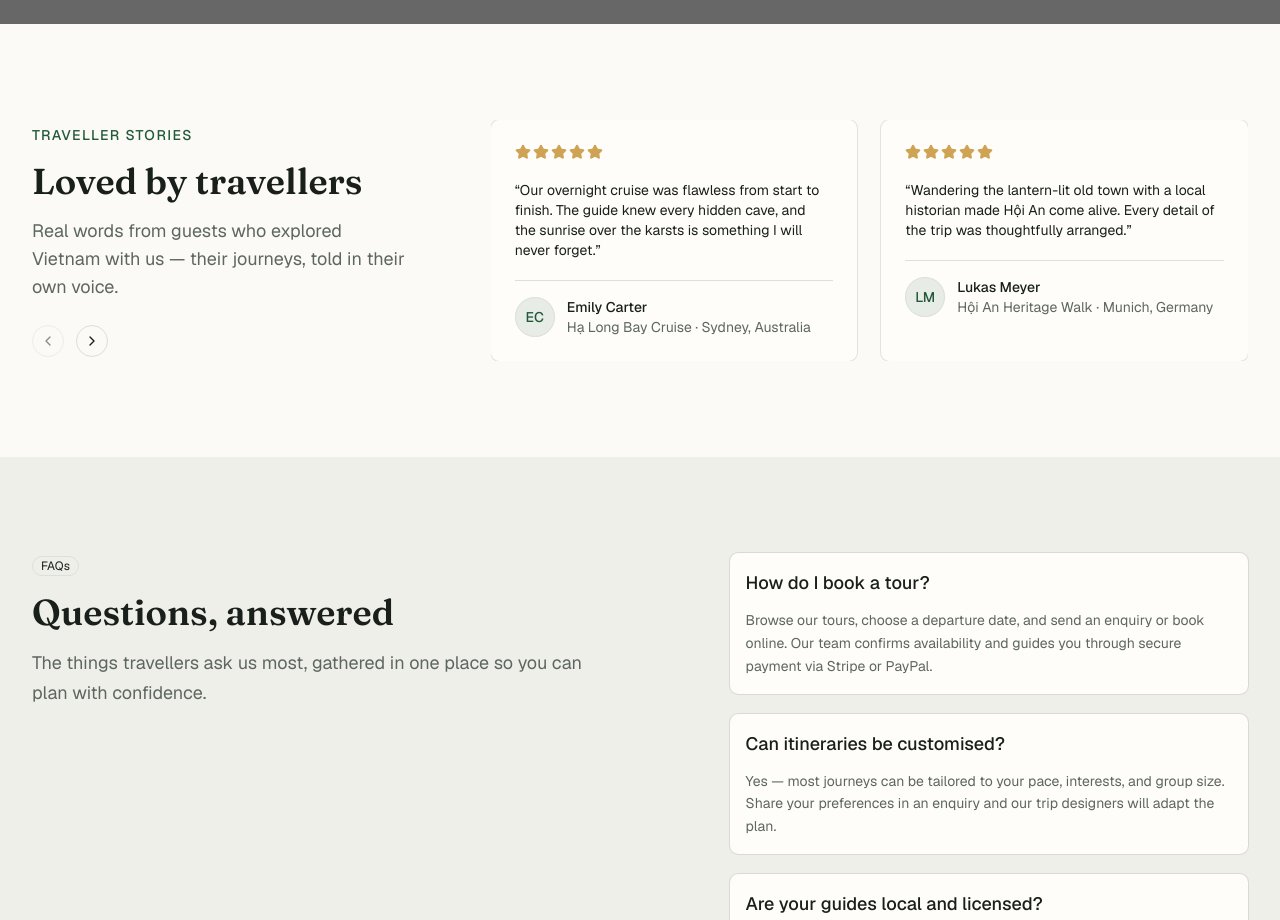
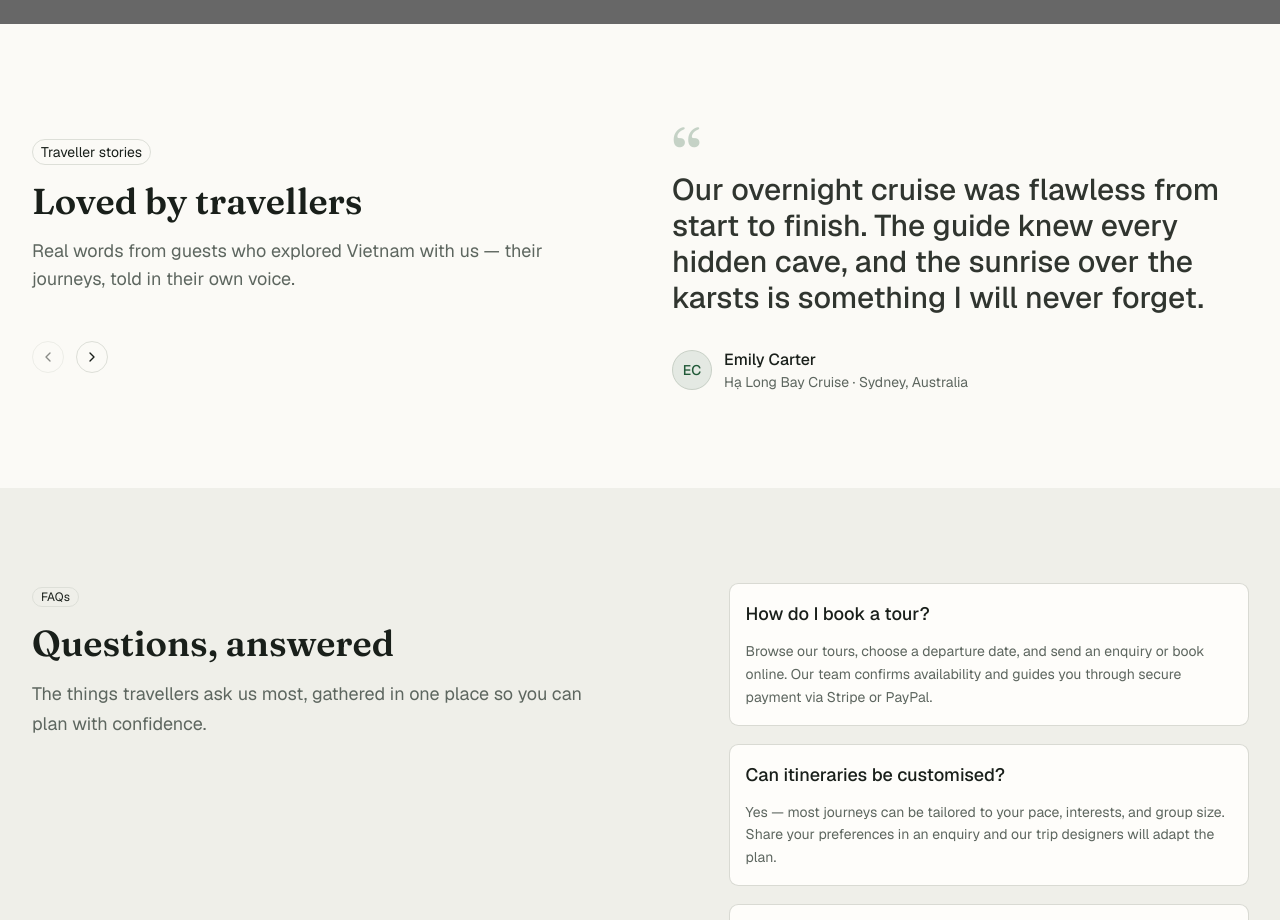
Before and after one commit to yurivolkov21/Tourism-Platform, a Next.js app in the folder apps/web/: page /destinations in a window 1280 px wide. Shown: the part 4380-5300 px from the top of the page. Built offline with nearby package versions, Linux system fonts and the light colour scheme; grey boxes are pictures that could not be loaded.

Commit message:
feat(web): minimalist split testimonials (oversized pull-quote, one-up carousel)

```diff
--- a/apps/web/src/components/marketing/testimonials.tsx
+++ b/apps/web/src/components/marketing/testimonials.tsx
@@ -1,22 +1,16 @@
 'use client';
-
-import { StarIcon } from 'lucide-react';
 
 import {
   Avatar,
   AvatarFallback,
-  Card,
-  CardContent,
+  Badge,
   Carousel,
   CarouselContent,
   CarouselItem,
   CarouselNext,
   CarouselPrevious,
-  cn,
 } from '@tourism/ui';
 import { messages } from '@tourism/i18n';
-
-const MAX_STARS = 5;
 
 // First-letter initials from the first two name parts (e.g. "Emily Carter" → "EC").
 function initials(name: string): string {
@@ -26,60 +20,54 @@ function initials(name: string): string {
     .join('');
 }
 
-// Read-only star row — reuses the token-based rating treatment from TourCard
-// (text-rating / fill-rating) rather than the heavy interactive Rating widget.
-function Stars({ rating }: { rating: number }) {
-  return (
-    <div className="flex gap-0.5" role="img" aria-label={`${rating} of ${MAX_STARS} stars`}>
-      {Array.from({ length: MAX_STARS }, (_, i) => (
-        <StarIcon
-          key={i}
-          aria-hidden
-          className={cn(
-            'size-4',
-            i < rating ? 'text-rating fill-rating' : 'text-rating/25 fill-rating/15',
-          )}
-        />
-      ))}
-    </div>
-  );
-}
-
+/**
+ * Minimal split testimonials: a sticky intro + control column on the left, and a one-up carousel
+ * of large pull-quotes on the right (oversized quote mark, no card chrome). Reads guest stories
+ * from `@tourism/i18n`.
+ */
 export function Testimonials() {
   const t = messages.testimonials;
 
   return (
     <section className="py-16 sm:py-20 lg:py-24">
       <Carousel
-        className="mx-auto flex max-w-7xl gap-12 px-4 max-sm:flex-col sm:items-center sm:gap-16 sm:px-6 lg:gap-20 lg:px-8"
+        className="mx-auto grid max-w-7xl grid-cols-1 items-center gap-11 px-4 sm:px-6 md:grid-cols-2 lg:gap-16 lg:px-8"
         opts={{ align: 'start', slidesToScroll: 1 }}
       >
-        {/* Left — intro + carousel controls */}
-        <div className="space-y-4 sm:w-1/2 lg:w-1/3">
-          <p className="text-primary text-sm font-medium tracking-widest uppercase">{t.eyebrow}</p>
+        {/* Left — intro + controls */}
+        <div className="space-y-6 md:space-y-12">
+          <div className="space-y-4">
+            <Badge variant="outline" className="h-auto text-sm font-normal">
+              {t.eyebrow}
+            </Badge>
             <h2 className="text-2xl font-semibold text-balance sm:text-3xl lg:text-4xl">
               {t.heading}
             </h2>
             <p className="text-muted-foreground text-lg text-pretty">{t.subtitle}</p>
-          <div className="flex items-center gap-3 pt-2">
+          </div>
+
+          <div className="flex items-center gap-3">
             <CarouselPrevious variant="outline" size="icon" className="static translate-y-0" />
             <CarouselNext variant="outline" size="icon" className="static translate-y-0" />
           </div>
         </div>
 
-        {/* Right — testimonial carousel */}
-        <div className="relative sm:w-1/2 lg:w-2/3">
-          <CarouselContent className="-ml-4 sm:-ml-6">
+        {/* Right — one-up pull-quote carousel */}
+        <div className="relative">
+          <CarouselContent className="sm:-ml-6">
             {t.items.map((item) => (
-              <CarouselItem key={item.name} className="pl-4 sm:pl-6 lg:basis-1/2">
-                <Card className="h-full p-0 transition-all duration-300 ease-out-expo hover:-translate-y-0.5 hover:shadow-card hover:ring-primary/40">
-                  <CardContent className="p-6">
-                    <figure className="flex h-full flex-col gap-5">
-                      <Stars rating={item.rating} />
-                      <blockquote className="flex-1 text-pretty">
-                        &ldquo;{item.content}&rdquo;
+              <CarouselItem key={item.name} className="sm:pl-6">
+                <figure className="flex flex-col gap-8">
+                  <div className="space-y-1">
+                    <p className="font-heading text-primary/25 h-12 text-7xl leading-none select-none" aria-hidden>
+                      &ldquo;
+                    </p>
+                    <blockquote className="text-foreground/90 text-xl font-medium text-pretty sm:text-2xl lg:text-3xl">
+                      {item.content}
                     </blockquote>
-                      <figcaption className="border-border flex items-center gap-3 border-t pt-4">
+                  </div>
+
+                  <figcaption className="flex items-center gap-3">
                     <Avatar size="lg">
                       <AvatarFallback className="bg-primary/10 text-primary font-medium">
                         {initials(item.name)}
@@ -93,8 +81,6 @@ export function Testimonials() {
                     </div>
                   </figcaption>
                 </figure>
-                  </CardContent>
-                </Card>
               </CarouselItem>
             ))}
           </CarouselContent>
```
Lines whose indentation alone changed are shown as unchanged.
